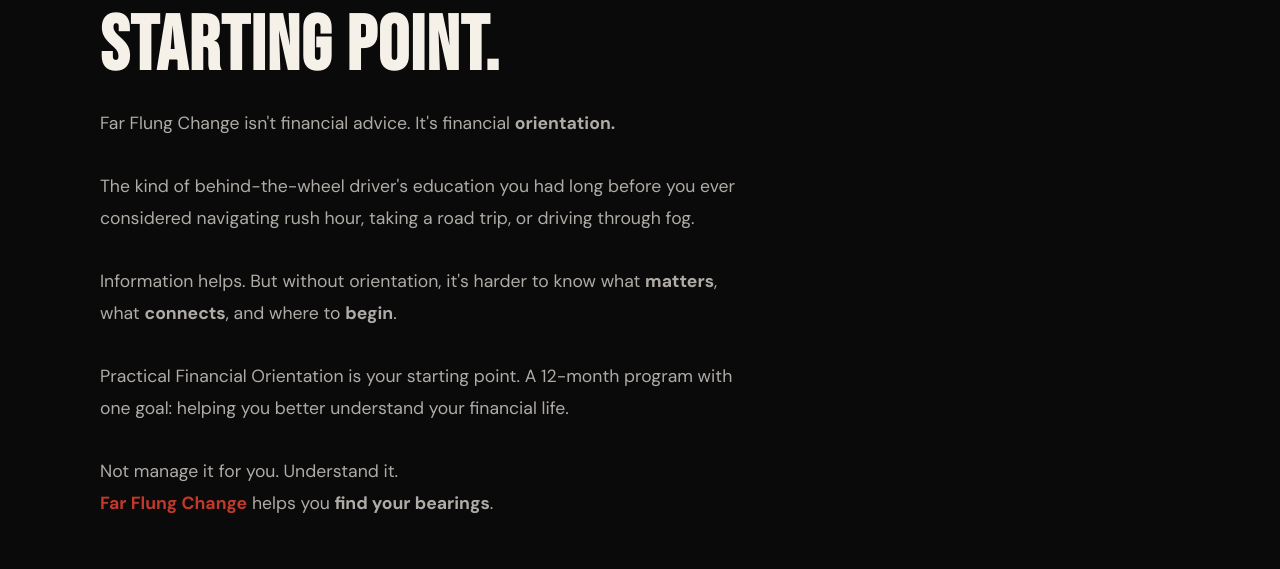
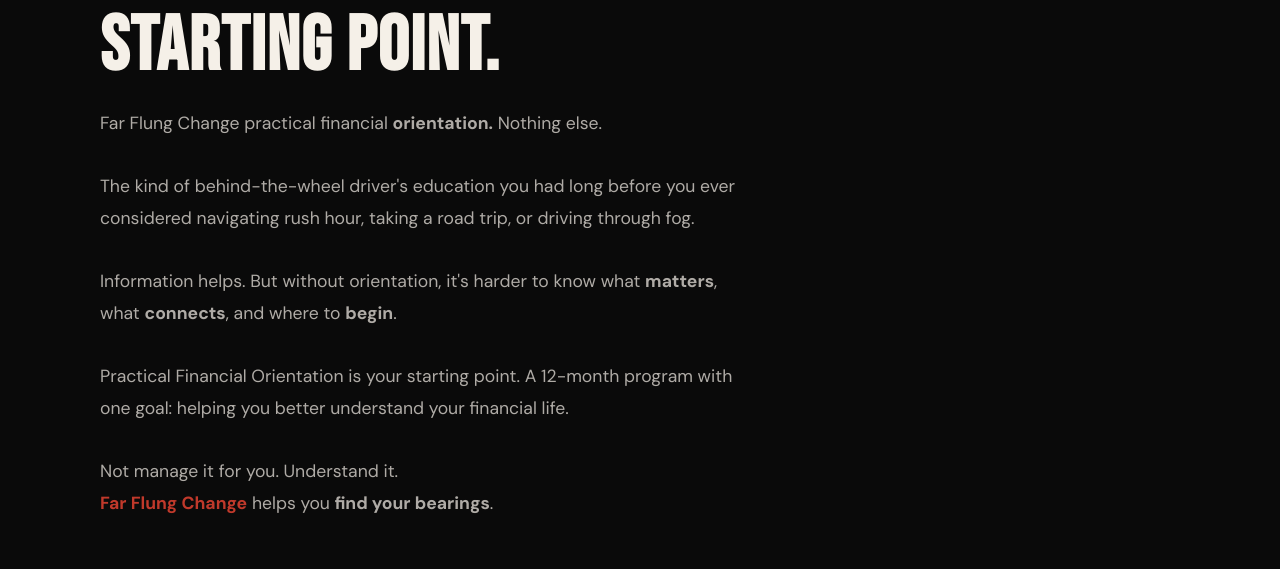
Before and after one commit to jvgiv/ffcpreview, a Next.js app: page / in a window 1280 px wide. Shown: the part 3255-3824 px from the top of the page. Built offline with nearby package versions, Linux system fonts and the light colour scheme; no server answers.

Commit message:
adding text

```diff
--- a/src/app/components/home/Guide.js
+++ b/src/app/components/home/Guide.js
@@ -12,8 +12,8 @@ export default function Guide() {
             You don&apos;t need another product. You need a starting point.
           </h2>
           <p>
-            Far Flung Change isn&apos;t financial advice. It&apos;s financial{" "}
-            <span style={{ fontWeight: "bold" }}>orientation.</span>
+            Far Flung Change practical financial{" "}
+            <span style={{ fontWeight: "bold" }}>orientation.</span>  Nothing else.
             <br />
             <br />
             The kind of behind-the-wheel driver&apos;s education you had long
```
